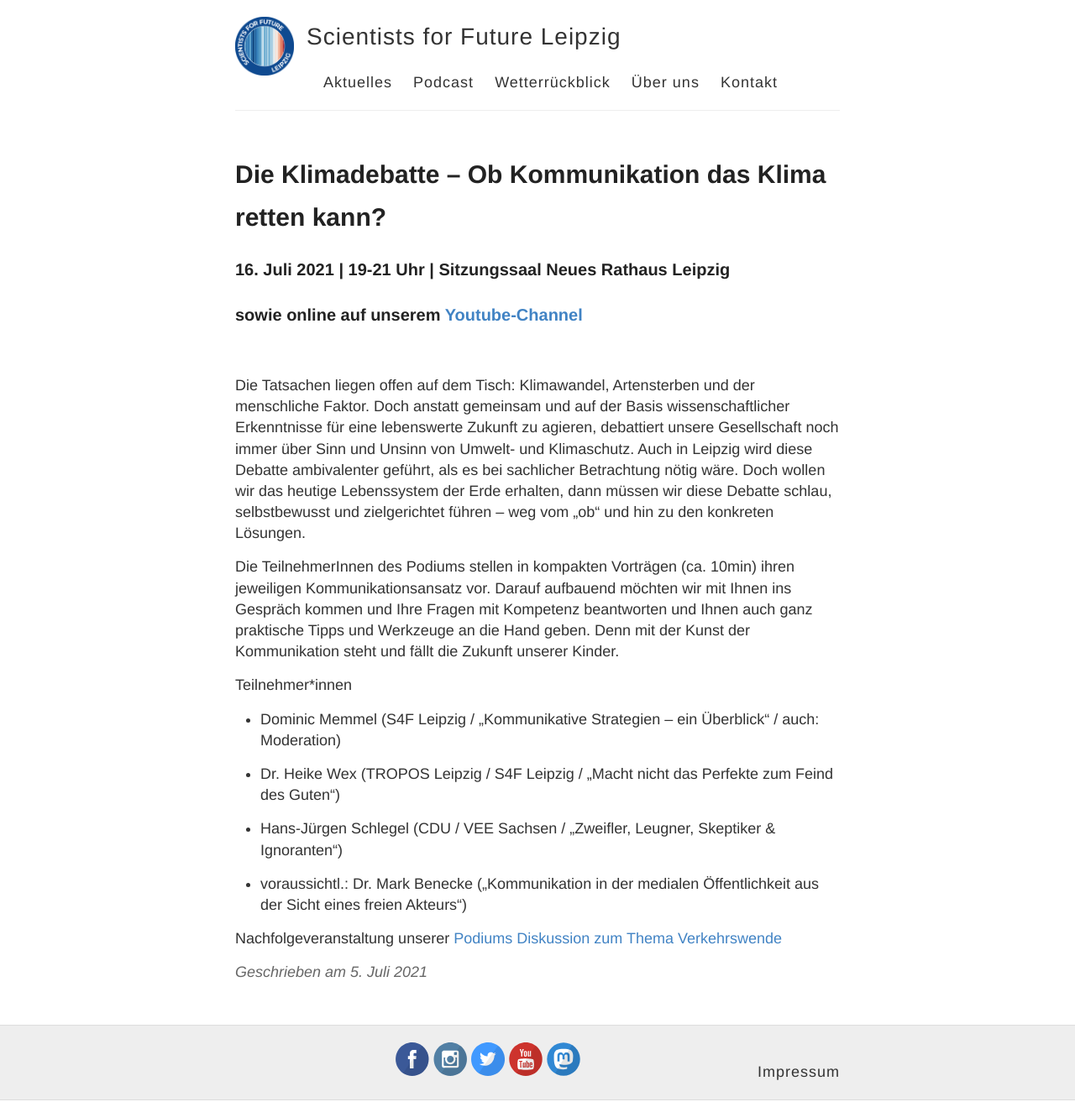
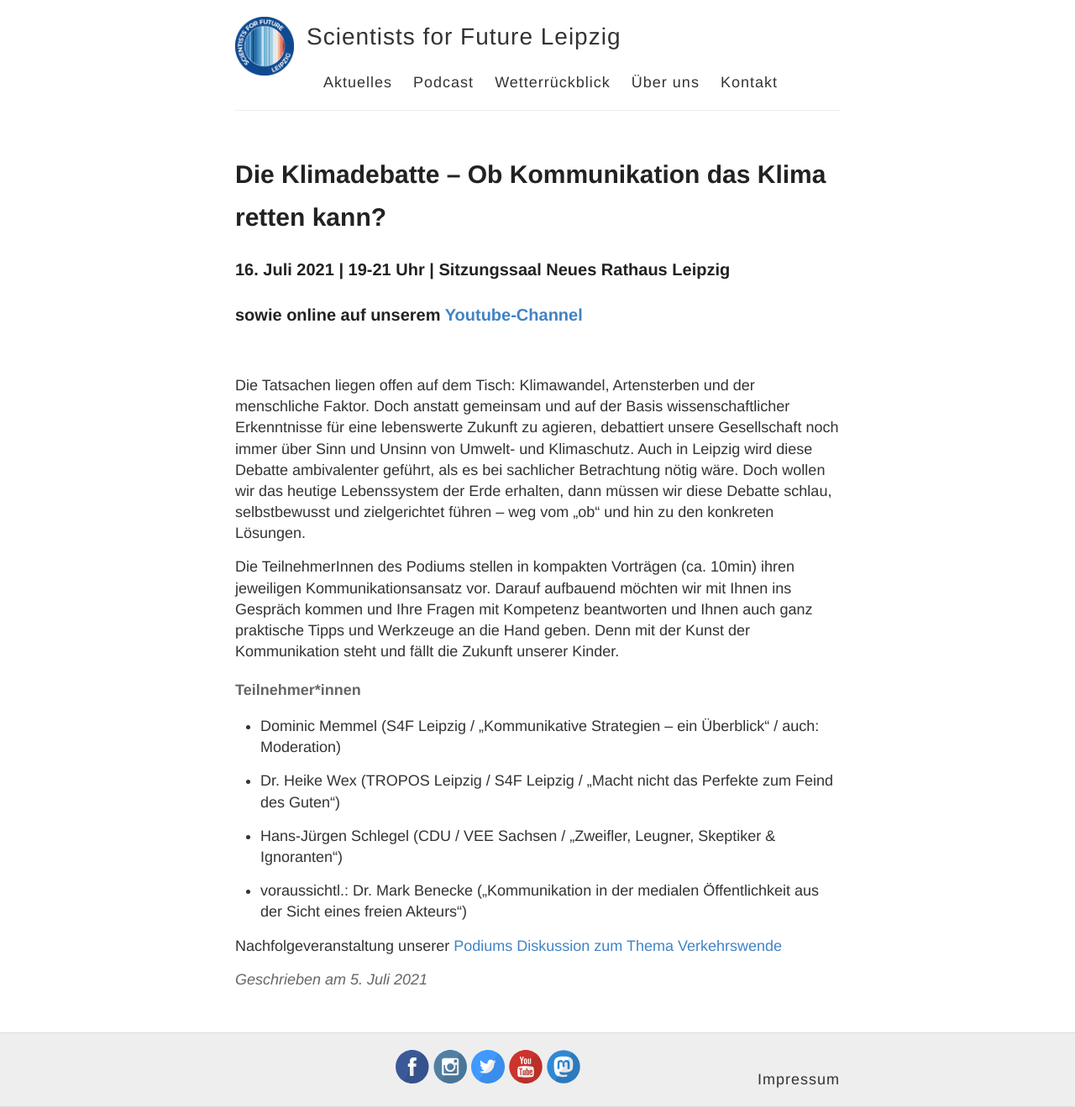
Before and after one commit to s4f-leipzig/s4f-leipzig.github.io, a Jekyll site: the page built from _posts/2021-07-05-Podiums-Diskussion.md, in a window 1280 px wide. Shown: the whole page at 84% size. Built offline with Jekyll 4.4.1, drawn with Linux system fonts in a browser that asks for light colours.

Commit message:
add headline

```diff
--- a/_posts/2021-07-05-Podiums-Diskussion.md
+++ b/_posts/2021-07-05-Podiums-Diskussion.md
@@ -14,7 +14,7 @@ Die Tatsachen liegen offen auf dem Tisch: Klimawandel, Artensterben und der mens
 Die TeilnehmerInnen des Podiums stellen in kompakten Vorträgen (ca. 10min) ihren jeweiligen Kommunikationsansatz vor. Darauf aufbauend möchten wir mit Ihnen ins Gespräch kommen und Ihre Fragen mit Kompetenz beantworten und Ihnen auch ganz praktische Tipps und Werkzeuge an die Hand geben. Denn mit der Kunst der Kommunikation steht und fällt die Zukunft unserer Kinder.
 
 
-Teilnehmer*innen
+#### Teilnehmer*innen
 
 - Dominic Memmel (S4F Leipzig / „Kommunikative Strategien – ein Überblick“ / auch: Moderation)
 
```
